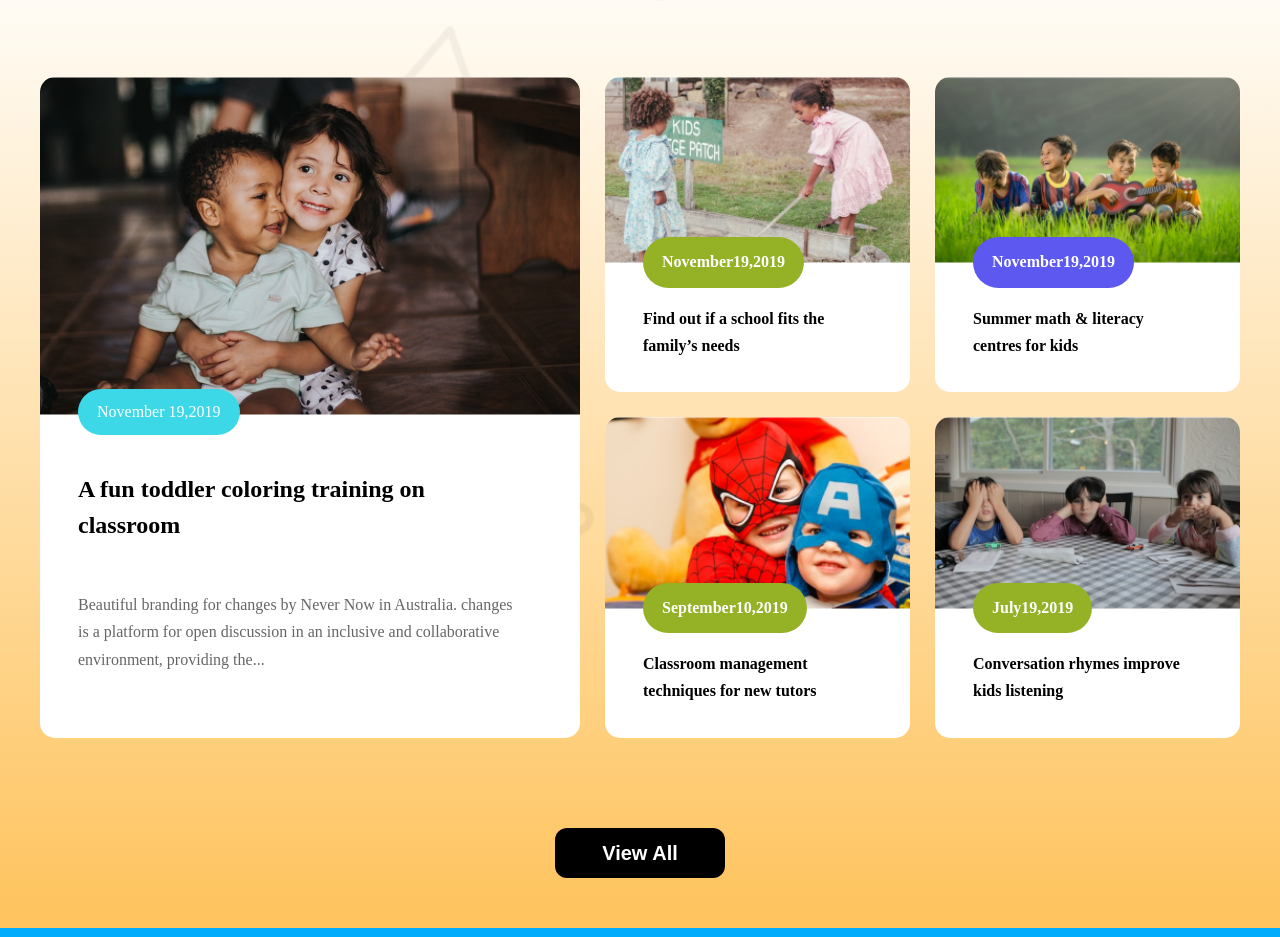
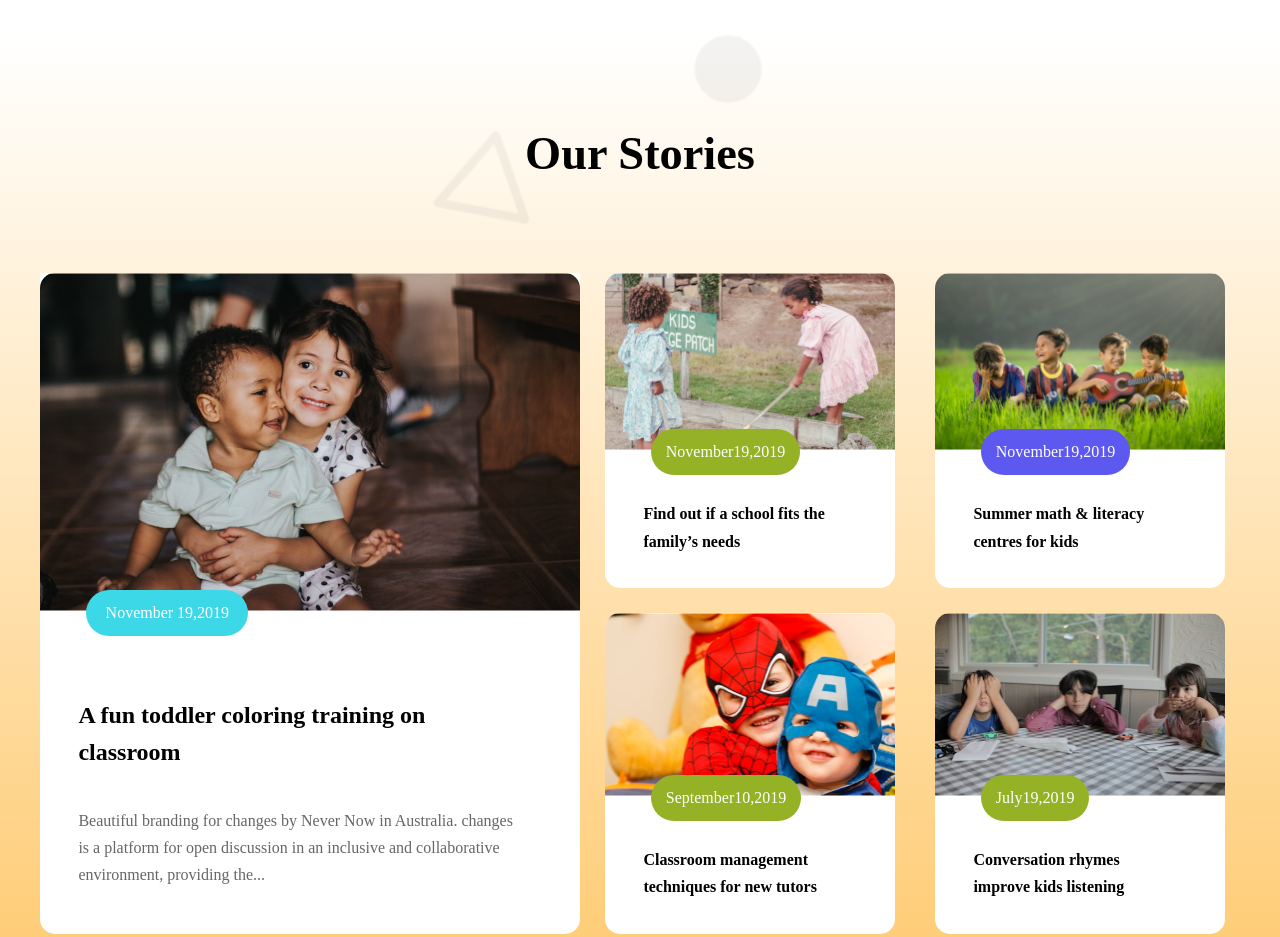
Before and after one commit to khalidhossain5000/Assignment-2, a plain HTML site: page index.html in a window 1280 px wide. Shown: the part 1699-2636 px from the top of the page. Drawn offline with Linux system fonts and the light colour scheme.

Commit message:
responsive default device checked and working fully

```diff
--- a/index.html
+++ b/index.html
@@ -92,6 +92,7 @@
 <!-- OUR STORIES HTML REOCDE START HERE  -->
 
 <section class="our-stories">
+
     <div class="stories-content width">
         <div class="our-stories-title quicksand-font">
             <h3 class="s-title">Our Stories</h3>
@@ -99,66 +100,43 @@
         <!-- stories card html start  -->
 
         <div class="stories-card quicksand-font">
+
             <div class="card-items" id="stories-card-item-1">
-
                 <img src="assets/story-1.png" alt="kids looking" class="card-item-1-image">
-                <div class="card-items-btn" id="card-item-1-btn">
-                    <button class="card-global-btn raleway-font" >November 19,2019</button>
-                </div>
+                <button id="s-btn-1" class="card-global-btn raleway-font" >November 19,2019</button>
                 <h3 class="card-item-1-title">A fun toddler coloring training on classroom</h3>
                 <p class="card-item-1-description raleway-font">
                     Beautiful branding for changes by Never Now in Australia. changes is a platform for open discussion in an inclusive and collaborative environment, providing the...</p>
-
             </div>
             <!-- card2  -->
-            <div class="card-items" id="stories-card-item-2">
+
+            <div class="card-items max-width-child" id="stories-card-item-2">
                 <img src="assets/story-2.png" alt="kids looking" class="card-child-item-image">
-
-
-                <div class="child-card-items-btn custom-btn">
-                    <button class="card-child-global-btn raleway-font" id="card-item-2-btn">November19,2019</button>
-                </div>
-
-
+                <button class="card-child-global-btn raleway-font" id="card-item-2-btn">November19,2019</button>
                 <h3 class="stories-card-sub-title quicksand-font">Find out if a school fits the family’s needs</h3>
             </div>
 
             <!-- card3  -->
-            <div class="card-items" id="stories-card-item-3">
+            <div class="card-items max-width-child" id="stories-card-item-3">
                 <img src="assets/story-3.png" alt="kids looking" class="card-child-item-image">
-
-                <div class="child-card-items-btn" id="custom-btn">
-                    <button class="card-child-global-btn raleway-font" id="card-item-3-btn">November19,2019</button>
-                </div>
-
+                <button class="card-child-global-btn raleway-font" id="card-item-3-btn">November19,2019</button>
                 <h3 class="stories-card-sub-title">Summer math & literacy centres for kids</h3>
             </div>
 
             <!-- card4  -->
 
-            <div class="card-items" id="stories-card-item-4">
+            <div class="card-items max-width-child" id="stories-card-item-4">
                 <img src="assets/story-4.png" alt="kids looking" class="card-child-item-image">
-
-
-                <div class="child-card-items-btn" id="custom-btn">
-                    <button class="card-child-global-btn raleway-font" id="card-item-4-btn">September10,2019</button>
-                </div>
-
+                <button class="card-child-global-btn raleway-font" id="card-item-4-btn">September10,2019</button>
                 <h3 class="stories-card-sub-title">Classroom management techniques for new tutors</h3>
             </div>
 
             <!-- card 5 -->
 
 
-            <div class="card-items" id="stories-card-item-5">
+            <div class="card-items max-width-child" id="stories-card-item-5">
                 <img src="assets/story-5.png" alt="kids looking" class="card-child-item-image">
-
-
-                <div class="child-card-items-btn" id="custom-btn">
-                    <button class="card-child-global-btn raleway-font " id="card-item-5-btn">July19,2019</button>
-                </div>
-
-
+                <button class="card-child-global-btn raleway-font " id="card-item-5-btn">July19,2019</button>
                 <h3 class="stories-card-sub-title">Conversation rhymes improve kids listening</h3>
             </div>
         </div>
--- a/styles/style.css
+++ b/styles/style.css
@@ -280,12 +280,14 @@ nav ul li a{
 
 
 /* OUR STORIES NEW LATEST AFTER HTML RECODE  */
+
 .our-stories{
-    padding: 60px auto;
     background:url(../assets/bg.png), linear-gradient(to top,#fea101a3 0%,#FFFFFF 100%);
     background-repeat: no-repeat;
     background-size: cover;
     background-position: top left;
+    margin-top: 6rem;
+
 }
 .s-title{
     color: #000000;
@@ -293,51 +295,56 @@ nav ul li a{
     font-weight: bold;
     line-height: 3.6rem;
     text-align: center;
-    margin-bottom: 80px;
+
 }
 
 /* card item style  */
+
+#stories-card-item-1{
+    grid-row: span 2;
+    border-radius: 0 0 15px 15px;
+    max-width: 540px;
+}
+.our-stories-title{
+    padding: 90px 0;
+}
 .stories-card{
     display: grid;
     grid-template-columns: repeat(3,1fr);
-    justify-items: center;
     gap: 25px;
-    width: 100%;
-    box-sizing: border-box;
     overflow: hidden;
 }
+
 .card-items{
     background-color: #fff;
+    border-radius: 15px;
 }
+/* all button style of our stories btn  */
 .card-global-btn{
     border: none;
     background: #3CD8E8;
-    padding: 14px 19px;
-    border-radius: 49px;
+    padding: 0.9rem 1.2rem;
+    border-radius: 3.2rem;
     color: white;
     font-weight: 500;
     font-size: 1rem;
-}
-#card-item-1-btn{
-    margin: -30px 0 0 38px;
+
 }
 .card-item-1-title{
     font-size: 1.5rem;
     font-weight: bold;
     line-height: 2.3rem;
     color: #000000;
-    margin: 36px 61px 0px 38px;
+    margin: 2.25rem 3.82rem 0 2.4rem;
 }
 .card-item-1-description{
     font-size: 1rem;
     font-weight: 500;
     color: #666666;
     line-height: 1.7rem;
-    margin: 47px 61px 34px 38px;
+    margin: 2.25rem 3.82rem 0 2.4rem;
 }
-#stories-card-item-1{
-    grid-row: span 2;
-}
+
 
 /* card-2-3-4-5 */
 .stories-card-sub-title{
@@ -345,35 +352,34 @@ nav ul li a{
     font-size: 1rem;
     font-weight: bold;
     line-height: 1.7rem;
-    max-width: 290px;
-    margin: 17px 54px 33px 38px;
+    margin: 0rem 3.3rem 2.1rem 2.4rem;
 }
 
 /* button child div style  */
 .child-card-items-btn{
-    margin: -30px 0 0 38px;
+
 }
 
 /* CHILD BUTTON STYLE  */
     .card-child-global-btn{
         color: #FFFFFF;
         font-size: 1rem;
-        font-weight: 600;
+        font-weight: 500;
         line-height: 1.9rem;
-        padding: 10px 19px;
+        padding: 0.5rem .9rem;
         border: none;
-        border-radius: 49px;
+        border-radius: 3.1rem;
 
     }
-#card-item-2-btn, #card-item-5-btn, #card-item-4-btn{
+#card-item-2-btn,
+#card-item-5-btn,
+#card-item-4-btn{
     background-color: #95B226;
 }
 #card-item-3-btn{
     background-color: #5D58F0;
 }
-.card-items{
-    border-radius: 15px;
-}
+
 .card-child-item-image{
     width: 100%;
     border-radius: 15px 15px 0 0;
@@ -382,16 +388,24 @@ nav ul li a{
     border-radius: 15px 15px 0 0;
 }
 
-/* test  */
-
-
-#stories-card-item-2,
-#stories-card-item-3,
-#stories-card-item-4{
-    max-width: 370px;
+/* card button to the top css  */
+#s-btn-1 {
+    position: relative;
+    top: -25px;
+    left: 2.9rem;
 }
 
-
+/* remaining 2 to 5 btn styles */
+.card-child-global-btn{
+    position: relative;
+    top: -25px;
+    left: 2.9rem;
+    font-weight: 500;
+}
+/* child card width  */
+.max-width-child{
+    max-width: 290px;
+}
 /* footer start  */
 footer{
     background-color: #01ACFD;
@@ -490,11 +504,14 @@ ul li a{
    }
    .curriculum-card{
     flex-direction: column;
+    gap: 90px;
    }
    .card-description{
-    padding: 0 20px;
+    padding: 5px 0px;
    }
-
+   .card-button{
+    margin: 10px 0;
+   }
    /* our stories  */
 
    #stories-card-item-1{
@@ -503,20 +520,30 @@ ul li a{
 
    .stories-card{
     grid-template-columns: repeat(2,1fr);
+    gap: 10px;
     padding: 20px;
-    gap: 12px;
    }
 
+   .stories-card-sub-title {
+    margin: 9px 13px;
+    font-size: 13px;
+}
 
-   .stories-card-sub-title{
-    margin: 11px 22px;
-   }
-.card-child-global-btn{
-    padding: 5px 8px;
+.card-child-global-btn {
+    position: relative;
+    top: -19px;
+    left: 11px;
+    font-size: 9px;
+}
+.card-child-global-btn {
     font-size: .9rem;
-    max-width: 100%;
+    border-radius: 29px;
+    padding: 0px 15px;
     overflow: hidden;
+}
 
+.card-items{
+    overflow: hidden;
 }
    /* footer  */
    footer{
```
